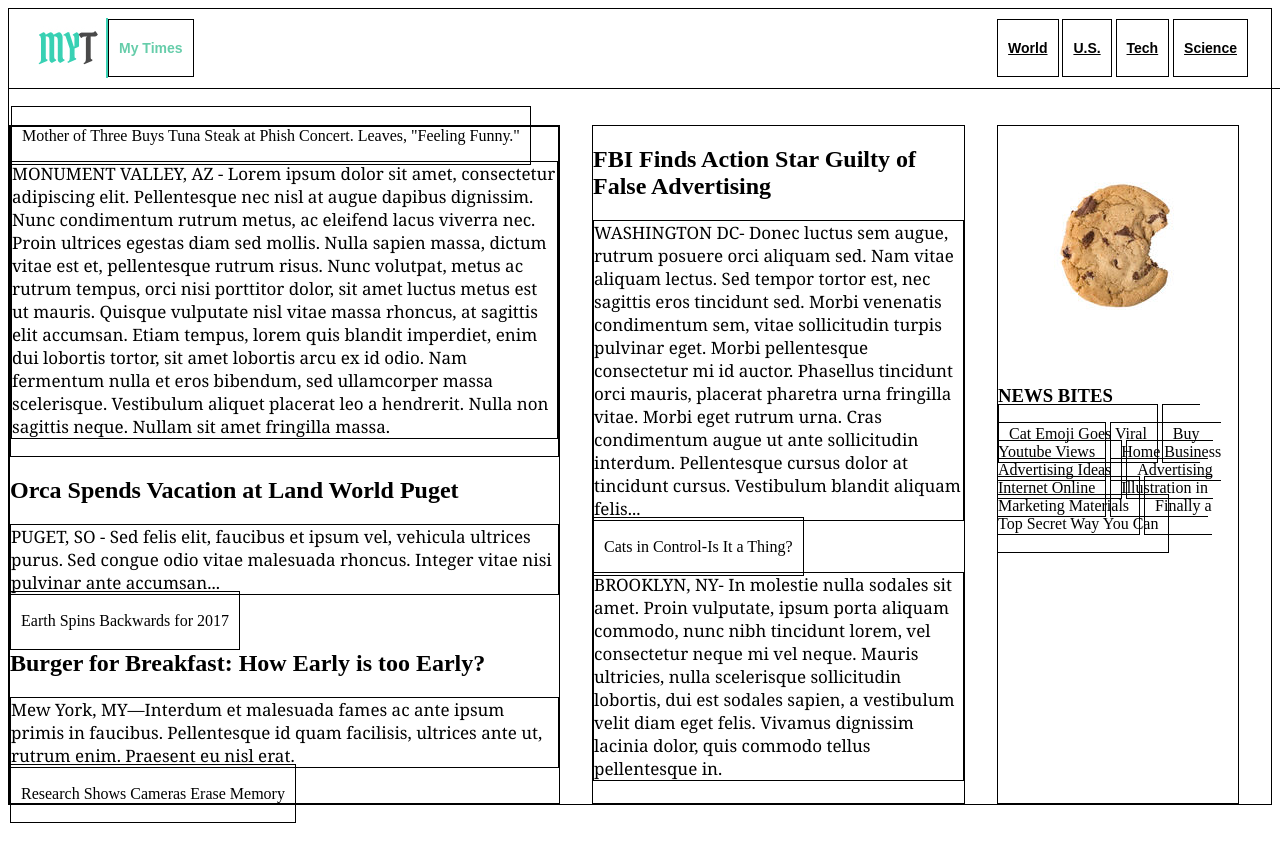
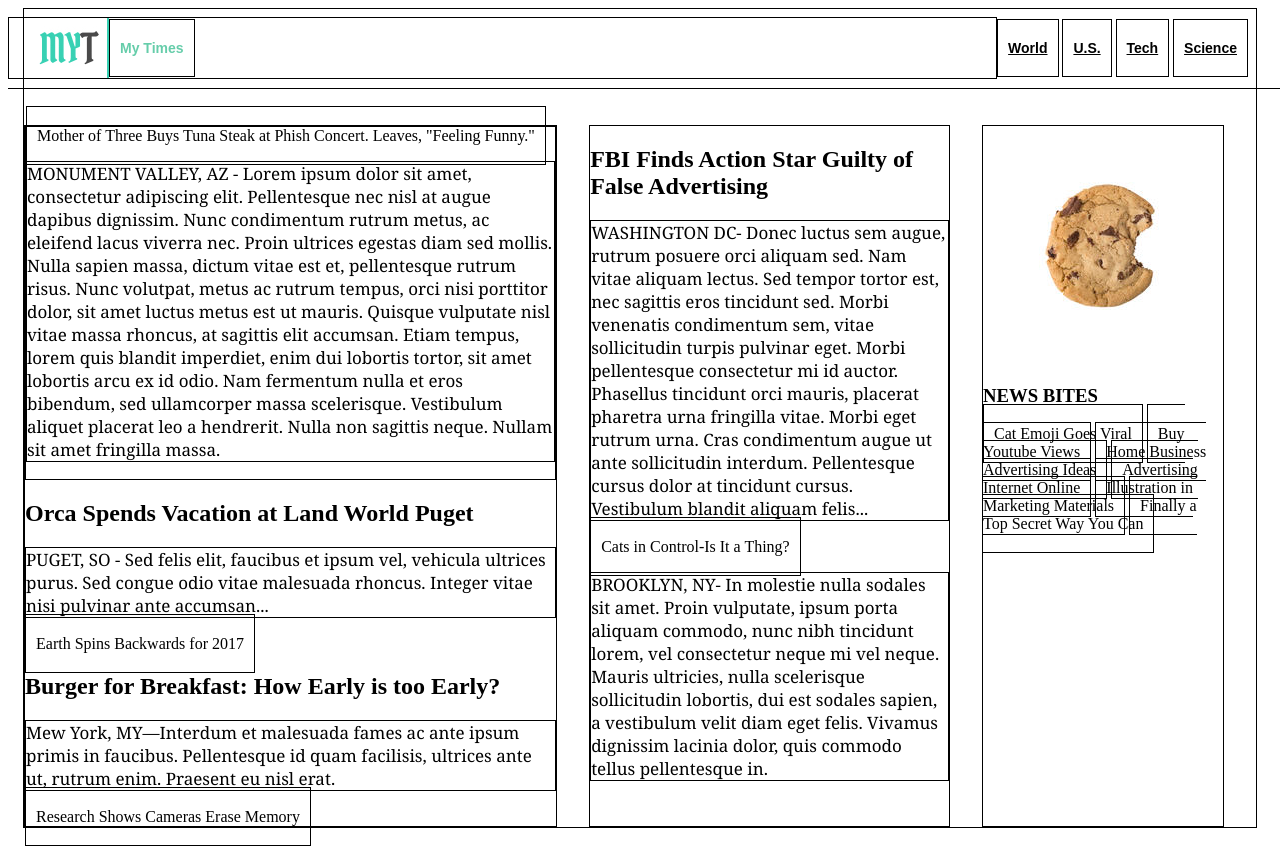
Before and after one commit to mmccubb2/MyTimes, a plain HTML site: page index.html in a window 1280 px wide. Drawn offline with Linux system fonts and the light colour scheme.

Commit message:
Main Content added with Styles

```diff
--- a/resources/css/style.css
+++ b/resources/css/style.css
@@ -33,6 +33,7 @@ nav a {
   padding-left: 30px;
   align-items: center;
   flex-grow: 1;
+  border: 1px solid black;
 }
 
 .logo span {
@@ -42,8 +43,9 @@ nav a {
 
 /* Main Content Styles */
 .content {
+  width: 1232px;
   display: flex;
-  margin: 0 auto 78px auto;
+  margin: 0px auto 78px auto;
   padding-top: 116px;
   border: 1px solid black;
 }
```
